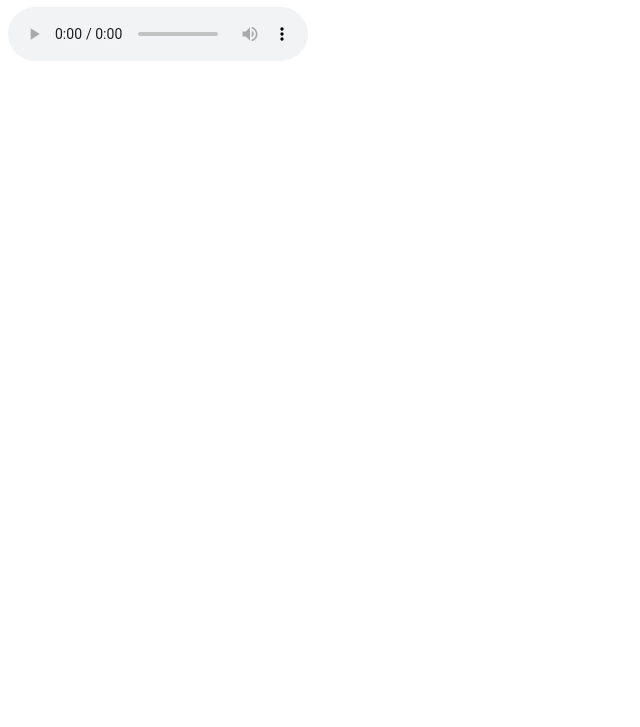
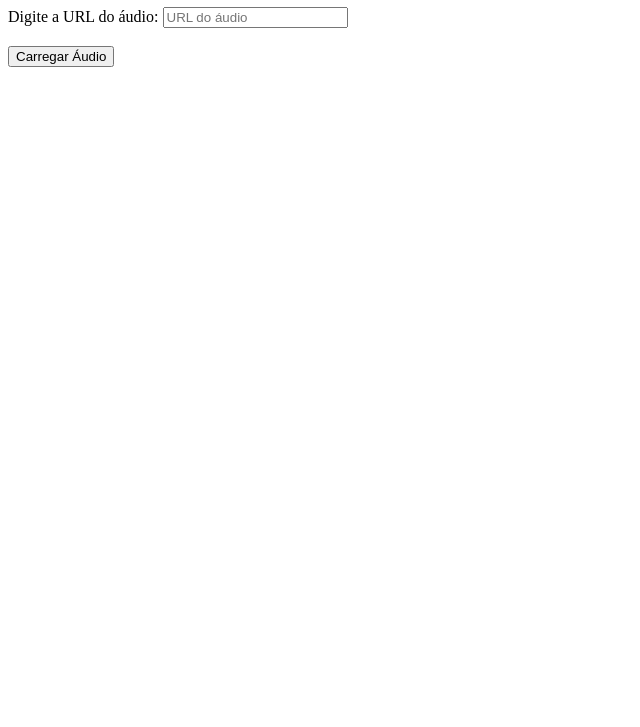
Before and after one commit to IWFD/playerwebsafari, a plain HTML site: page index.html in a window 1280 px wide. Shown: the part 73-800 px from the top of the page, without its empty margins (0-640 px from the left). Drawn offline with Linux system fonts and the light colour scheme.

Commit message:
Update index.html

```diff
--- a/index.html
+++ b/index.html
@@ -5,15 +5,25 @@
 </head>
 <body>
     <h1>Web Player Safari em iOS</h1>
-    <audio id="audioPlayer" controls>
-        <!-- Inclua aqui a URL da música ou áudio -->
-        <source src="https://producaocomercial.morenafm.com.br/arquivo.php?nj&a=TUFURVJJQUlTLy9QZWRpZG9fMTI0OF9hdWRpb19WMS5tcDM=" type="audio/mpeg">
-        Seu navegador não suporta a reprodução de áudio.
-    </audio>
+    <label for="sourceInput">Digite a URL do áudio:</label>
+    <input type="text" id="sourceInput" placeholder="URL do áudio">
 
     <br>
     <br>
+
+    <button onclick="loadAudio()">Carregar Áudio</button>
+
+    <script>
+        function loadAudio() {
+            // Pega o valor inserido no campo de input
+            const audioURL = document.getElementById('sourceInput').value;
+
+            // Redireciona para a página de ouvir o player com a URL do áudio como parâmetro
+            window.location.href = `player.html?url=${encodeURIComponent(audioURL)}`;
+        }
+    </script>
 </body>
 </html>
 
+
 <!-- By TiC | Tecnologia da Informação & Comunicação -->
```
